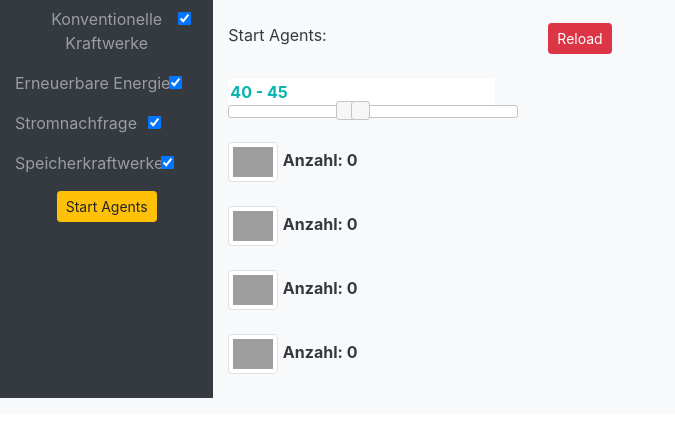
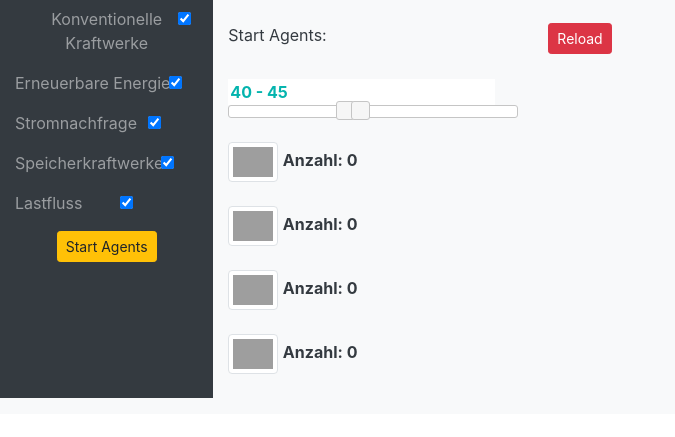
Before and after one commit to NOWUM/dmas, a Flask app: page / in a window 1280 px wide. Shown: the part 176-613 px from the top of the page, without its empty margins (0-675 px from the left). Run offline with Flask 2, Linux system fonts and the light colour scheme; data that the repository does not hold is empty; parts of the project's set-up code (start-up, migrations or seed data) failed here and were passed over; some libraries are stand-ins or nearby versions; grey boxes are pictures that could not be loaded.

Commit message:
Einbindung Lastfluss (net_Agent.py)

```diff
--- a/model/templates/index.html
+++ b/model/templates/index.html
@@ -45,6 +45,7 @@
                 var pwp = false
                 var res = false
                 var str = false
+                var net = false
 
                 $(function(){
                     $("#slider-range").slider({
@@ -69,6 +70,9 @@
                 if($("#str").prop("checked")==true){
                     str = true
                 }
+                if($("#net").prop("checked")==true){
+                    net = true
+                }
             });
 
             $("#start_area").click(function(){$.post("build/start",
@@ -77,7 +81,8 @@
                  dem:   dem,
                  pwp:   pwp,
                  res:   res,
-                 str:   str},
+                 str:   str,
+                 net:   net},
                  function(data){});});
 
         });
@@ -156,7 +161,14 @@
                             </a>
                         </div>
                     </li>
-
+                    <li class="nav-item">
+                        <div id="nav-storage" style="text-align: center;">
+                            <a class="nav-link">
+                                <input type="checkbox" class="form-check-input" id="net" value="1" checked>
+                                <label for="str" style="float:left;">Lastfluss</label><br>
+                            </a>
+                        </div>
+                    </li>
                     <li class="nav-item">
                         <div id="nav-build" style="text-align: center;">
                             <a class="nav-link">
```
